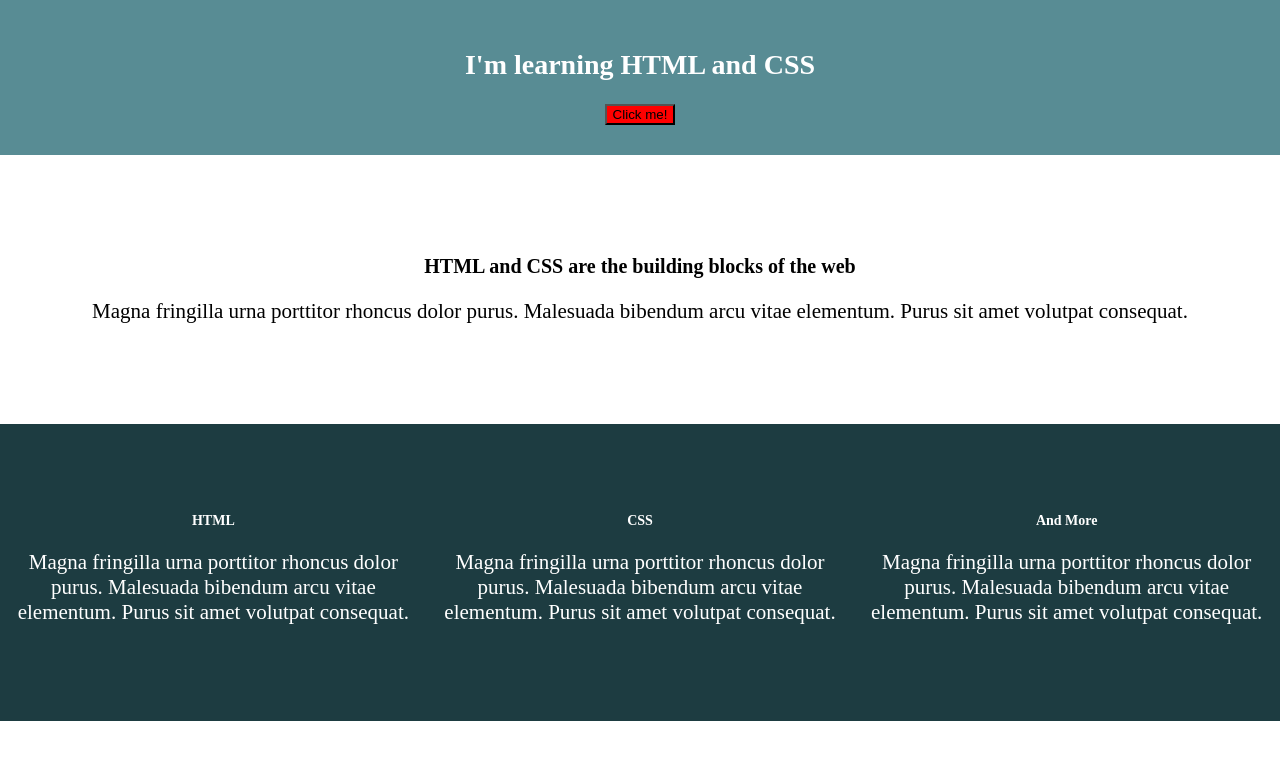
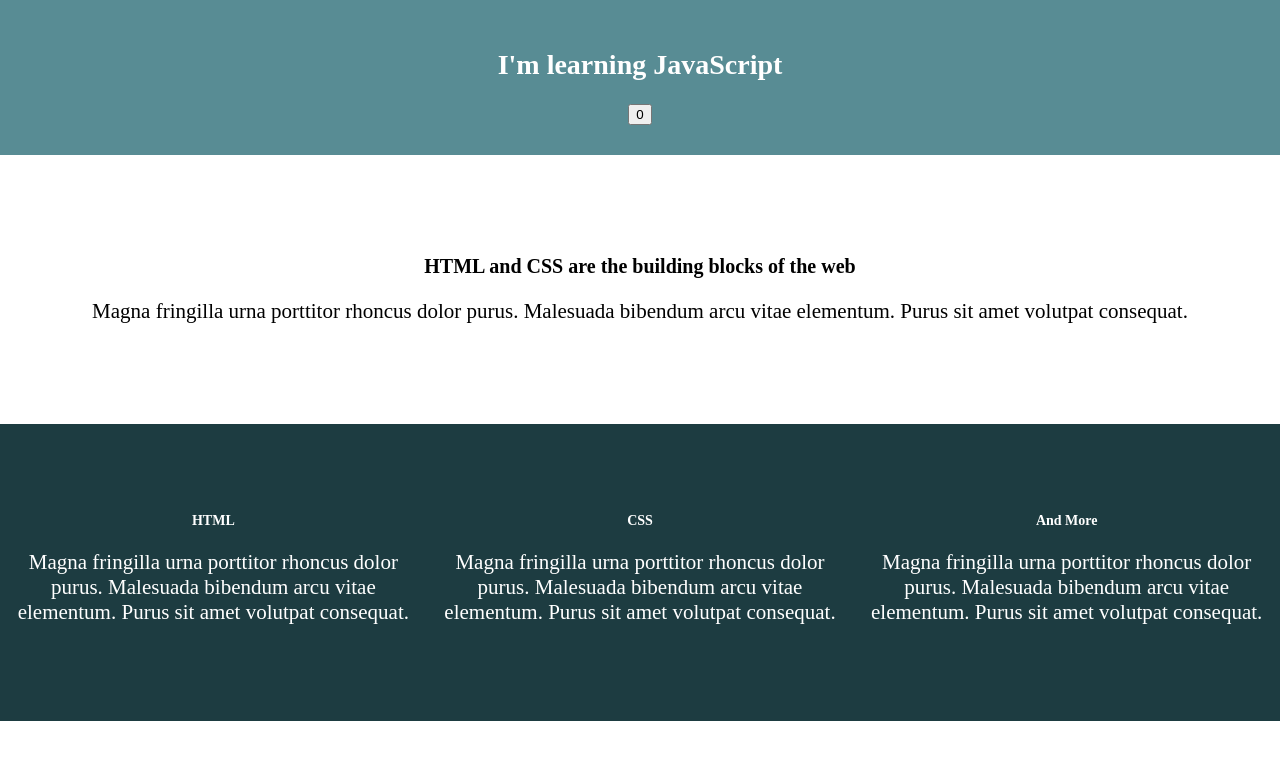
Before and after one commit to bofur24/FrontEnd-Career, a plain HTML site: page Module-3/Projects/javascript.html in a window 1280 px wide. Both pictures are taken after a click on the button "Click me!". Drawn offline with Linux system fonts and the light colour scheme.

Commit message:
Changed the text of elements

```diff
--- a/Module-3/Projects/javascript.html
+++ b/Module-3/Projects/javascript.html
@@ -6,7 +6,7 @@
     </head>
     <body>
      <header id="myHeader">
-         <h1>I'm learning HTML and CSS</h1>
+         <h1 id="title">I'm learning HTML and CSS</h1>
          <button id="clickMeButton">Click me!</button>
      </header>
 
--- a/Module-3/Projects/js/index.js
+++ b/Module-3/Projects/js/index.js
@@ -10,10 +10,13 @@
 // awesomeHeader.style.background = 'red';
 // awesomeHeader.style.color = 'green';
 
-var myButton = document.getElementById("clickMeButton");
+var myButton = document.getElementById("clickMeButton")
 console.log(myButton)
-
+var myTitle = document.getElementById("title")
+var counter = 0
 myButton.addEventListener("click", function(){
     // console.log("button was clicked")
-    myButton.style.background = "red"
+    // myButton.style.background = "red"
+    myTitle.textContent = "I'm learning JavaScript"
+    myButton.textContent = counter
 })
```
